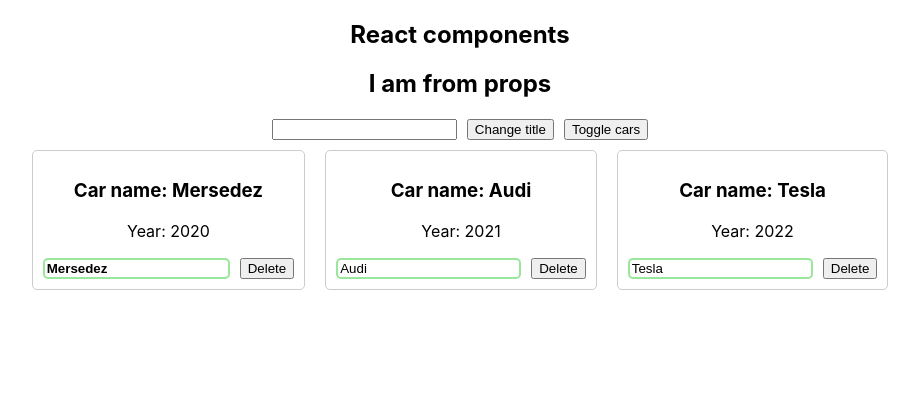
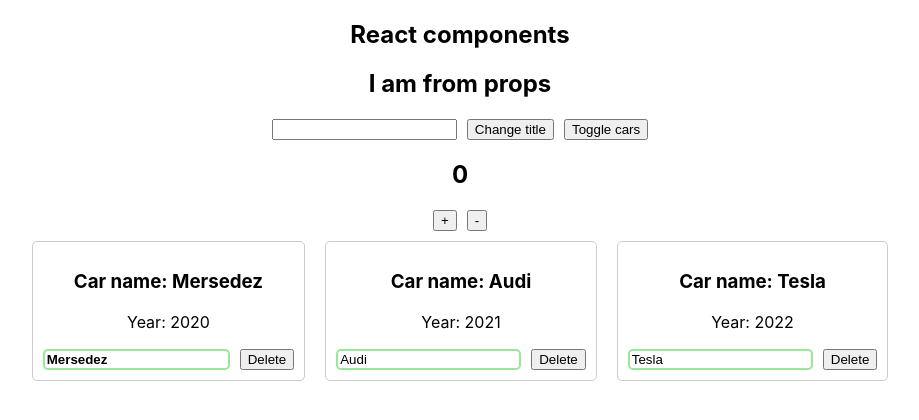
Before and after one commit to V-tyna/React-Trainings, a React (Create React App) app in the folder react-trainings/: page / in a window 1280 px wide. Both pictures are taken after a click on the button "Toggle cars". Shown: the top 420 px of the page, without its empty margins (185-1104 px from the left). Built offline with nearby package versions, Linux system fonts and the light colour scheme.

Commit message:
setState, HOC

```diff
--- a/react-trainings/src/App.js
+++ b/react-trainings/src/App.js
@@ -2,6 +2,7 @@ import { Component } from "react";
 import "./App.css";
 import Car from "./Car/Car.js";
 import ErrorBoundary from "./ErrorBoundary/ErrorBoundary";
+import Counter from "./Counter/Counter";
 
 class App extends Component {
 
@@ -95,6 +96,8 @@ class App extends Component {
         </button>
         </div>
 
+        <Counter />
+
         { cars }
 
       </div>
--- a/react-trainings/src/Car/Car.css
+++ b/react-trainings/src/Car/Car.css
@@ -32,3 +32,7 @@
     border-radius: 5px;
     font-weight: bold;
 }
+
+.car-btn {
+    margin-left: 10px;
+}
--- a/react-trainings/src/Car/Car.js
+++ b/react-trainings/src/Car/Car.js
@@ -1,6 +1,6 @@
-import React from 'react';
-import './Car.css';
-
+import React from "react";
+import "./Car.css";
+import withClass from "../HOC/withClass";
 class Car extends React.Component {
 
     shouldComponentUpdate(nextProps, nextState) {
@@ -30,7 +30,7 @@ class Car extends React.Component {
         }
 
         return (
-        <div className="car-component">
+        <React.Fragment>
             <h3>Car name: {this.props.name}</h3>
             <p>Year: {this.props.year}</p>
             <input
@@ -39,18 +39,10 @@ class Car extends React.Component {
             value={this.props.name}
             className={inputClasses.join(" ")}
             />
-            <button
-            style={{
-                marginLeft: "10px",
-            }}
-            type="button"
-            onClick={this.props.onDeleteCar}
-            >
-            Delete
-            </button>
-        </div>
+            <button className="car-btn" type="button" onClick={this.props.onDeleteCar}> Delete </button>
+        </React.Fragment>
         );
   }
 }
 
-export default Car;
+export default withClass(Car, 'car-component');
--- /dev/null
+++ b/react-trainings/src/Counter/Counter.js
@@ -0,0 +1,26 @@
+import React, {Component} from "react";
+
+export default class Counter extends Component {
+
+    state = {
+        counter: 0
+    }
+
+    addCounter = () => {
+        this.setState((prevState) => {
+           return {
+               counter: prevState.counter + 1
+            }
+        })
+    }
+
+    render() {
+        return (
+            <div>
+                <h2>{this.state.counter}</h2>
+                    <button style={{marginRight: '10px'}} onClick={this.addCounter}>+</button>
+                    <button onClick={() => this.setState({counter: this.state.counter - 1})}>-</button>
+            </div>
+        )
+    }
+}
--- /dev/null
+++ b/react-trainings/src/HOC/withClass.js
@@ -0,0 +1,12 @@
+import React from "react";
+const withClass = (Component, className) => {
+    return (props) => {
+        return (
+            <div className={className}>
+                <Component {...props} />
+            </div>
+        )
+    }
+}
+
+export default withClass;
```
